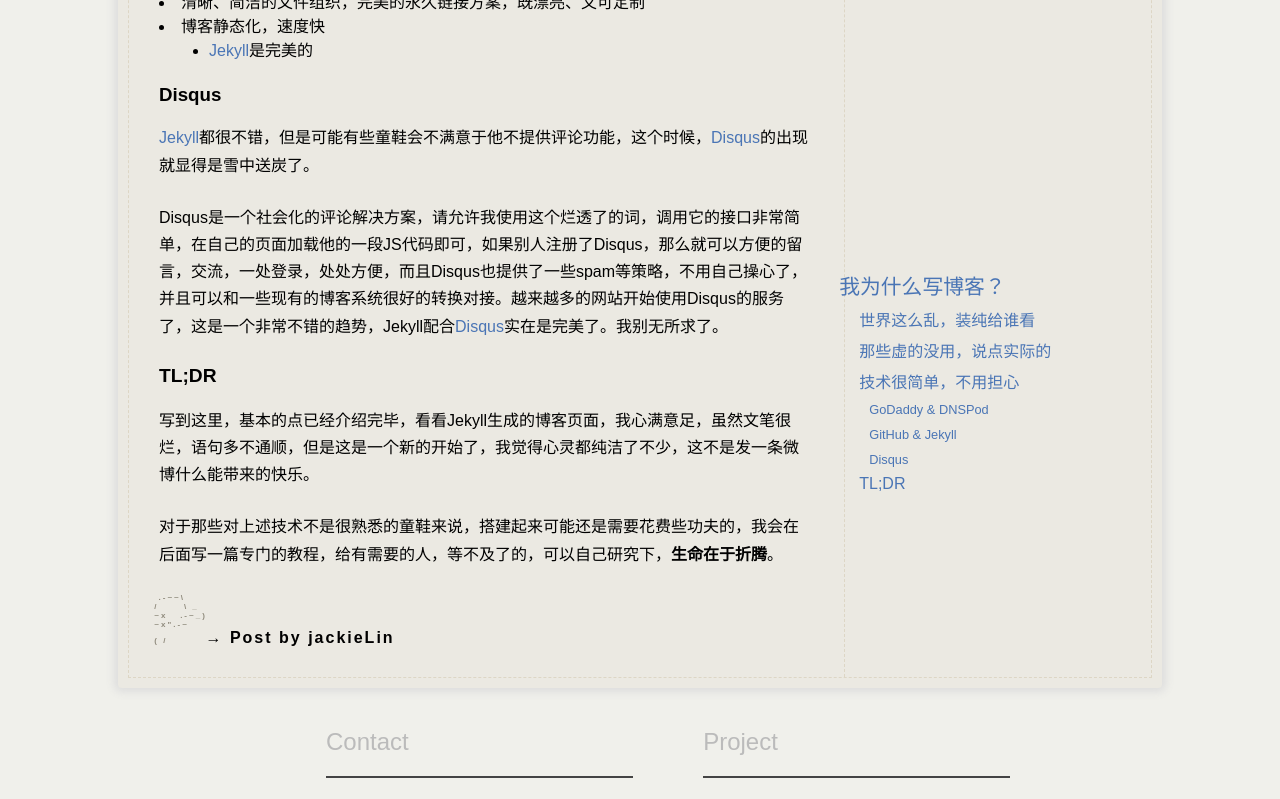
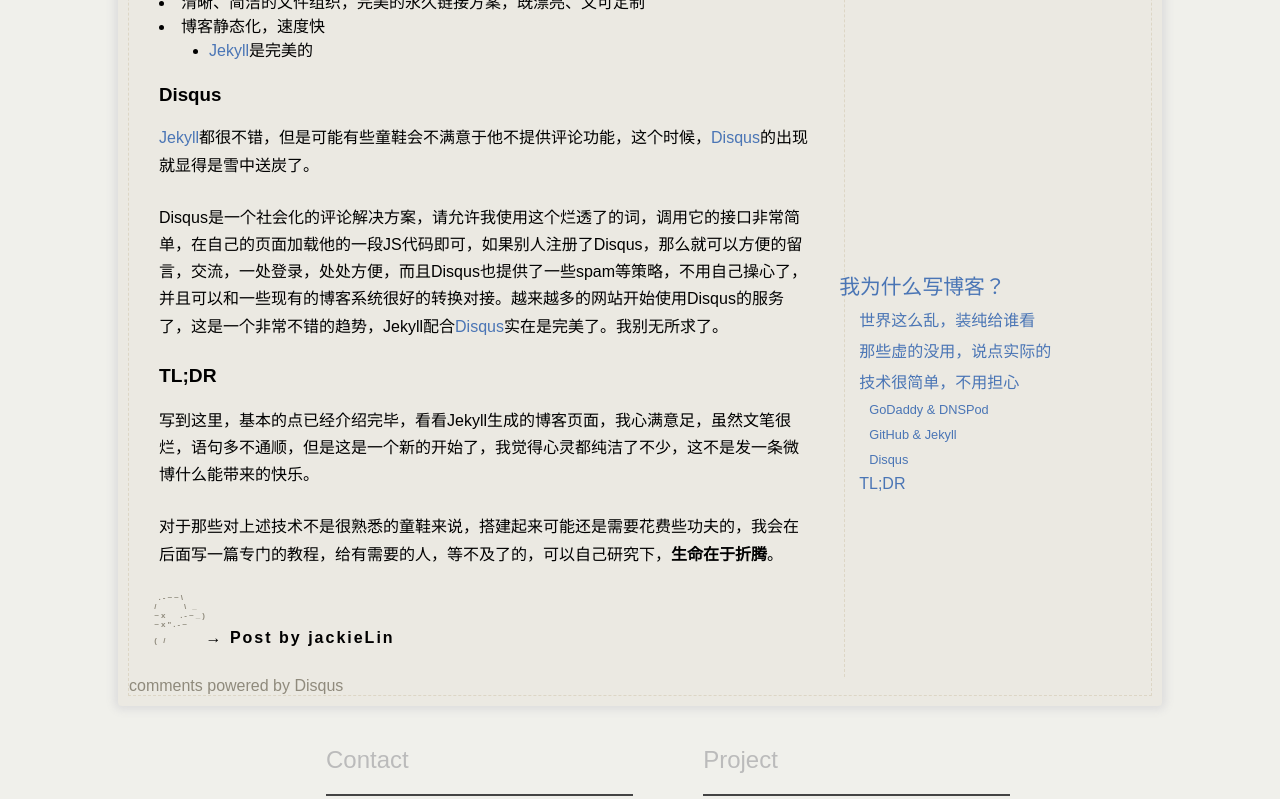
Before and after one commit to JackieLin/forkme, a Jekyll site: the page built from _posts/2011-12-13-w.md, in a window 1280 px wide and 900 px high, scrolled down 3366 px, cut to the strip 0-799 px from the top of the window. Built offline with Jekyll 4.4.1, drawn with Linux system fonts in a browser that asks for light colours; Markdown is read by kramdown in place of the engine named in the settings; comment, search, counter and statistics services are not loaded; some of the changed lines change nothing that is shown.

Commit message:
新增功能：无 修改功能：重写配置

```diff
--- a/_config.yml
+++ b/_config.yml
@@ -2,13 +2,14 @@
 timezone: Asia/Shanghai
 
 markdown: rdiscount
-baseurl: /forkme
+baseurl: /
 pygments: true
 permalink: /:title
 paginate: 5
 paginate_path: "page:num"
 title: 我就是我，是颜色不一样的烟火
-url: http://jackielin.github.io/forkme/
+
+url: http://forkme.info
 
 author:
     name: jackieLin
--- a/_layouts/default.html
+++ b/_layouts/default.html
@@ -10,12 +10,12 @@
 		<meta name="author" content="{{ site.author.name }}" />
 		<meta name="keywords" content="jackieLin的学习小站" />
 		<meta name="description" content="{{ site.description }}" />
-		<link rel="shorcut icon" href="{{ site.url }}favicon.ico" type="image/x-icon" />
+		<link rel="shorcut icon" href="/favicon.ico" type="image/x-icon" />
 		<!-- css -->
-		<link rel="stylesheet" type="text/css" href="{{ site.url }}css/main.css" />
+		<link rel="stylesheet" type="text/css" href="/css/main.css" />
 		<!-- load file to let ie8 support html5 tag -->
-		<script type="text/javascript" src="{{ site.url }}js/h5.js"></script>
-		<script type="text/javascript" src="{{ site.url }}js/jquery-1.9.1.min.js"></script>
+		<script type="text/javascript" src="/js/h5.js"></script>
+		<script type="text/javascript" src="/js/jquery-1.9.1.min.js"></script>
 	</head>
 
 	<body>
--- a/_layouts/post.html
+++ b/_layouts/post.html
@@ -23,4 +23,23 @@
 	</article>
 </section>
 
-<script type="text/javascript" src="../js/post.js"></script>
+<!-- 添加评论 -->
+<div id="disqus_thread"></div>
+<script type="text/javascript">
+    /* * * CONFIGURATION VARIABLES: EDIT BEFORE PASTING INTO YOUR WEBPAGE * * */
+    var disqus_shortname = 'jackielin'; // required: replace example with your forum shortname
+
+    /* * * DON'T EDIT BELOW THIS LINE * * */
+   (function() {
+       var dsq = document.createElement('script'); dsq.type = 'text/javascript'; dsq.async = true;
+       dsq.src = '//' + disqus_shortname + '.disqus.com/embed.js';
+       (document.getElementsByTagName('head')[0] || document.getElementsByTagName('body')[0]).appendChild(dsq);
+    })();
+</script>
+<noscript>
+		Please enable JavaScript to view the <a href="http://disqus.com/?ref_noscript">comments powered by Disqus.</a>
+</noscript>
+<a href="http://disqus.com" class="dsq-brlink">comments powered by <span class="logo-disqus">Disqus</span></a>
+
+
+<script type="text/javascript" src="/js/post.js"></script>
--- a/js/post.js
+++ b/js/post.js
@@ -54,8 +54,11 @@
 			var scroll = $(this).attr('data-top') || $('#' + $(this).attr('data-id')).offset().top;
 			$('body').animate({scrollTop: scroll - 30}, 400, 'swing');
 		});
+
+		$(window).scroll(function() {
+			alert(document.scrollTop());
+		});
 	};
-
 	// 调用
 	menu();
 });
```
